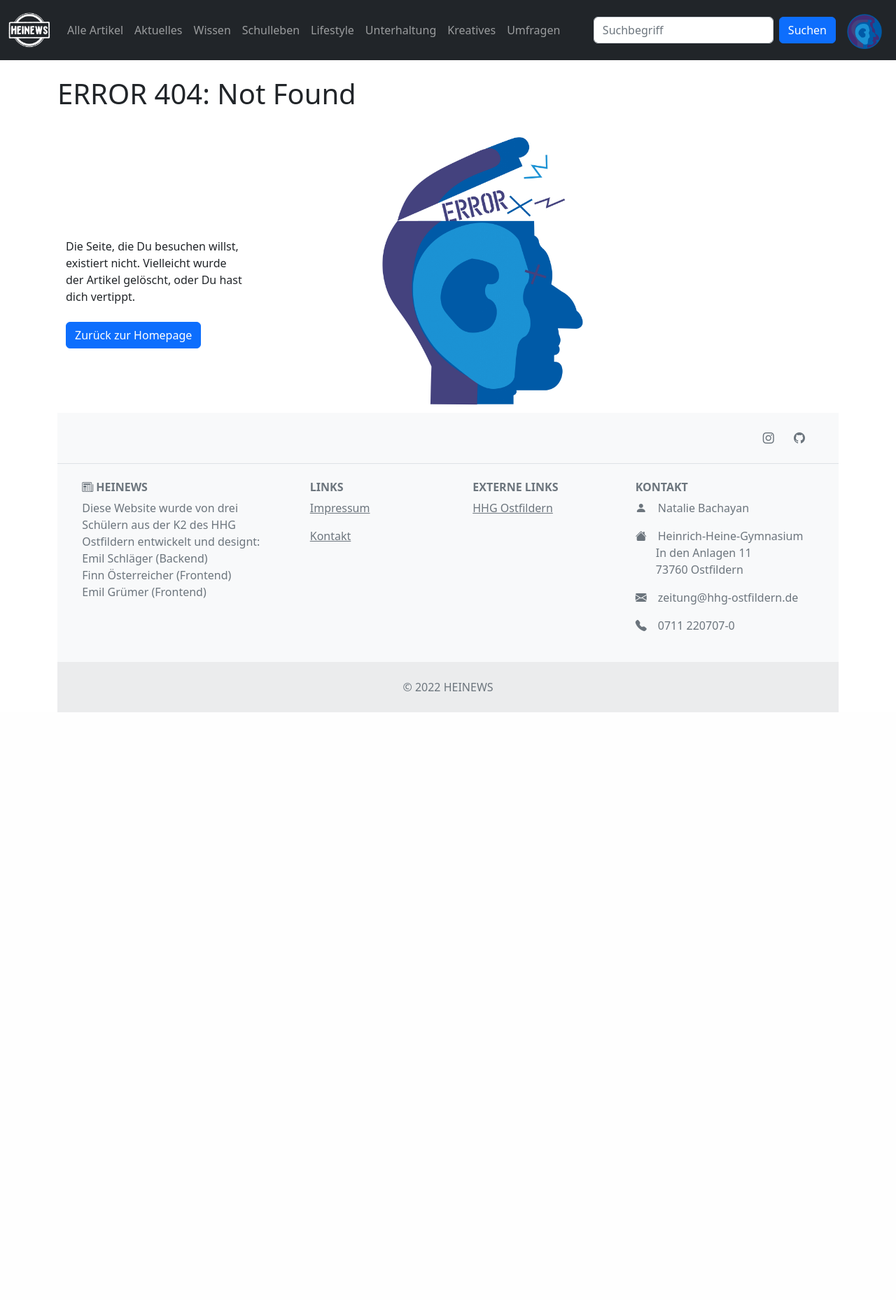
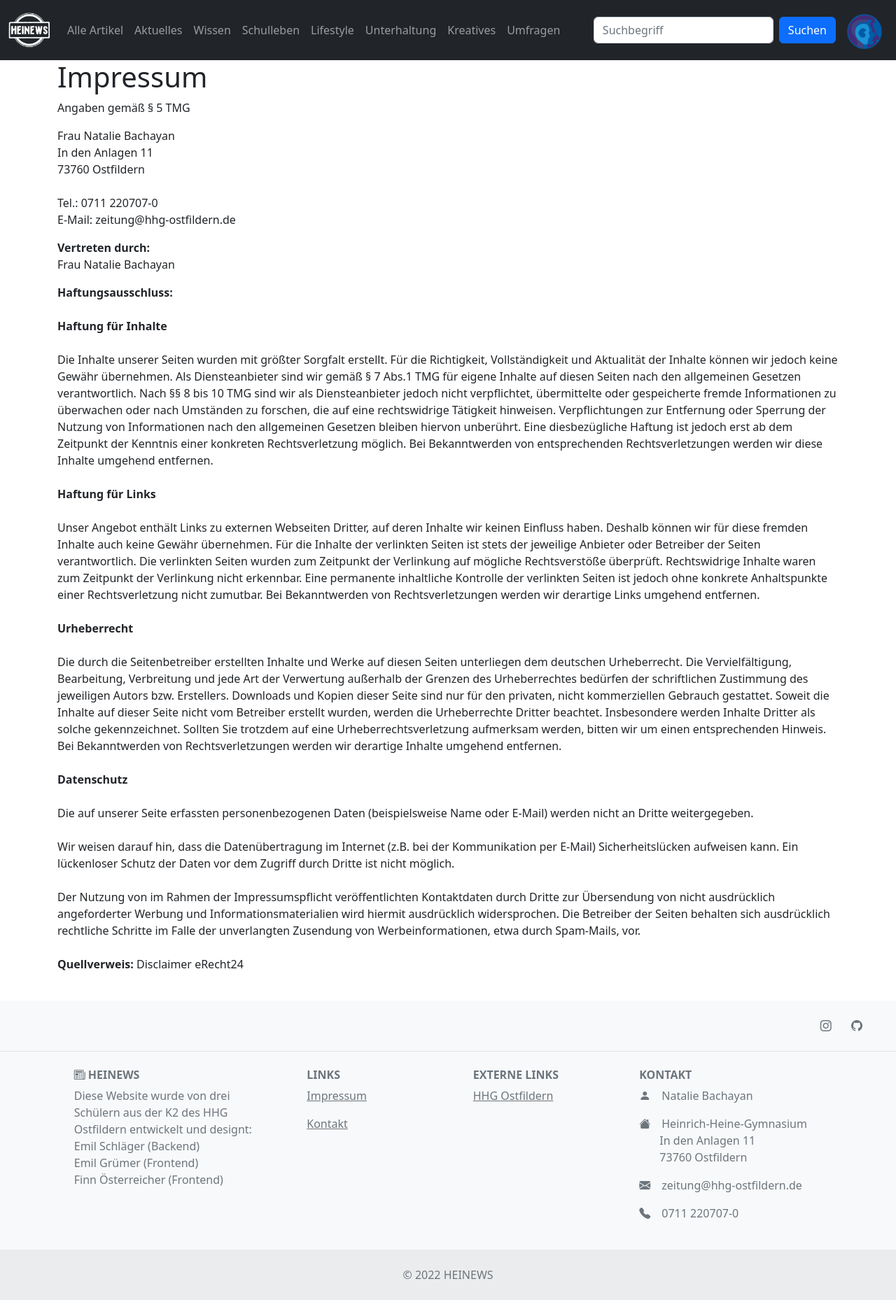
Before and after one commit to heofthetea/heinews, a Flask app: page /imprint in a window 1280 px wide. Shown: the whole page at 70% size. Before the commit the page ends 1018 px from the top, so only its background shows below. Run offline with Flask 2, Linux system fonts and the light colour scheme; data comes from the database, SQL or seed files in the repository; some libraries are stand-ins or nearby versions.

Commit message:
Fixed Error Page

```diff
--- a/app/templates/base.html
+++ b/app/templates/base.html
@@ -306,8 +306,8 @@
             <p>
               Diese Website wurde von drei Schülern aus der K2 des HHG Ostfildern entwickelt und designt: <br>
               Emil Schläger (Backend) <br>
-              Finn Österreicher (Frontend) <br>
-              Emil Grümer (Frontend)
+              Emil Grümer (Frontend) <br>
+              Finn Österreicher (Frontend)
             </p>
           </div>
 
@@ -317,7 +317,7 @@
               Links
             </h6>
             <p>
-              <a href="imprint.html" class="text-reset btn-link disabled">Impressum</a>
+              <a href="imprint" class="text-reset btn-link disabled">Impressum</a>
             </p>
             <p>
               <a href="contact.html" class="text-reset btn-link disabled">Kontakt</a>
--- /dev/null
+++ b/app/templates/imprint.html
@@ -0,0 +1,67 @@
+{% extends "base.html" %}
+
+{% block content %}
+<section>
+    <div class="container-xl">
+        <h1>Impressum</h1>
+        <p>Angaben gemäß § 5 TMG</p>
+        <p>Frau Natalie Bachayan<br>
+            In den Anlagen 11<br>
+            73760 Ostfildern <br><br>
+            Tel.: 0711 220707-0 <br>
+            E-Mail: zeitung@hhg-ostfildern.de <br>
+        </p>
+        <p> <strong>Vertreten durch: </strong><br>
+            Frau Natalie Bachayan<br>
+        </p>
+        <p><strong>Haftungsausschluss: </strong>
+
+            <br><br><strong>Haftung für Inhalte</strong><br><br>
+            Die Inhalte unserer Seiten wurden mit größter Sorgfalt erstellt. Für die Richtigkeit, Vollständigkeit
+            und Aktualität der Inhalte können wir jedoch keine Gewähr übernehmen. Als Diensteanbieter sind wir gemäß
+            § 7 Abs.1 TMG für eigene Inhalte auf diesen Seiten nach den allgemeinen Gesetzen verantwortlich. Nach §§
+            8 bis 10 TMG sind wir als Diensteanbieter jedoch nicht verpflichtet, übermittelte oder gespeicherte
+            fremde Informationen zu überwachen oder nach Umständen zu forschen, die auf eine rechtswidrige Tätigkeit
+            hinweisen. Verpflichtungen zur Entfernung oder Sperrung der Nutzung von Informationen nach den
+            allgemeinen Gesetzen bleiben hiervon unberührt. Eine diesbezügliche Haftung ist jedoch erst ab dem
+            Zeitpunkt der Kenntnis einer konkreten Rechtsverletzung möglich. Bei Bekanntwerden von entsprechenden
+            Rechtsverletzungen werden wir diese Inhalte umgehend entfernen.
+
+            <br><br><strong>Haftung für Links</strong><br><br>
+            Unser Angebot enthält Links zu externen Webseiten Dritter, auf deren Inhalte wir keinen Einfluss haben.
+            Deshalb können wir für diese fremden Inhalte auch keine Gewähr übernehmen. Für die Inhalte der
+            verlinkten Seiten ist stets der jeweilige Anbieter oder Betreiber der Seiten verantwortlich. Die
+            verlinkten Seiten wurden zum Zeitpunkt der Verlinkung auf mögliche Rechtsverstöße überprüft.
+            Rechtswidrige Inhalte waren zum Zeitpunkt der Verlinkung nicht erkennbar. Eine permanente inhaltliche
+            Kontrolle der verlinkten Seiten ist jedoch ohne konkrete Anhaltspunkte einer Rechtsverletzung nicht
+            zumutbar. Bei Bekanntwerden von Rechtsverletzungen werden wir derartige Links umgehend entfernen.
+
+            <br><br><strong>Urheberrecht</strong><br><br>
+            Die durch die Seitenbetreiber erstellten Inhalte und Werke auf diesen Seiten unterliegen dem deutschen
+            Urheberrecht. Die Vervielfältigung, Bearbeitung, Verbreitung und jede Art der Verwertung außerhalb der
+            Grenzen des Urheberrechtes bedürfen der schriftlichen Zustimmung des jeweiligen Autors bzw. Erstellers.
+            Downloads und Kopien dieser Seite sind nur für den privaten, nicht kommerziellen Gebrauch gestattet.
+            Soweit die Inhalte auf dieser Seite nicht vom Betreiber erstellt wurden, werden die Urheberrechte
+            Dritter beachtet. Insbesondere werden Inhalte Dritter als solche gekennzeichnet. Sollten Sie trotzdem
+            auf eine Urheberrechtsverletzung aufmerksam werden, bitten wir um einen entsprechenden Hinweis. Bei
+            Bekanntwerden von Rechtsverletzungen werden wir derartige Inhalte umgehend entfernen.
+
+            <br><br><strong>Datenschutz</strong><br><br>
+            Die auf unserer Seite erfassten personenbezogenen Daten (beispielsweise Name oder E-Mail) werden nicht an Dritte weitergegeben.<br><br>
+            Wir weisen darauf hin, dass die Datenübertragung im Internet (z.B. bei der Kommunikation per E-Mail) Sicherheitslücken aufweisen kann. Ein
+            lückenloser Schutz der Daten vor dem Zugriff durch Dritte ist nicht möglich.<br><br>
+
+            Der Nutzung von im Rahmen der Impressumspflicht veröffentlichten Kontaktdaten durch Dritte zur Übersendung von nicht ausdrücklich
+            angeforderter Werbung und Informationsmaterialien wird hiermit ausdrücklich widersprochen. Die Betreiber der Seiten behalten sich ausdrücklich
+            rechtliche Schritte im Falle der unverlangten Zusendung von Werbeinformationen, etwa durch Spam-Mails, vor.
+
+            <br><br><strong>Quellverweis:</strong> Disclaimer eRecht24
+
+
+
+        </p><br>
+    </div>
+
+
+</section>
+{% endblock %}
--- a/app/views.py
+++ b/app/views.py
@@ -1,4 +1,4 @@
-from flask import Blueprint, render_template, redirect, flash, url_for, request
+from flask import Blueprint, render_template, redirect, flash, url_for, send_from_directory, request
 from flask_login import login_required, current_user
 from .models import Article, Tag, User_Upvote, Password_Reset, Delete_Account, Survey, User_Answer, Answer, Announcement, get_user_role, get_articles
 from .auth import send_verification_email
@@ -42,6 +42,10 @@ def index() -> str:
 
         articles=len(Article.__validated_articles__(Article).all()) > 0
     )
+
+@views.route("/imprint")
+def imprint():
+    return render_template("imprint.html")
 
 
 """
```
Also changed, not shown: app/templates/error/error.html (+5 -8 lines).
